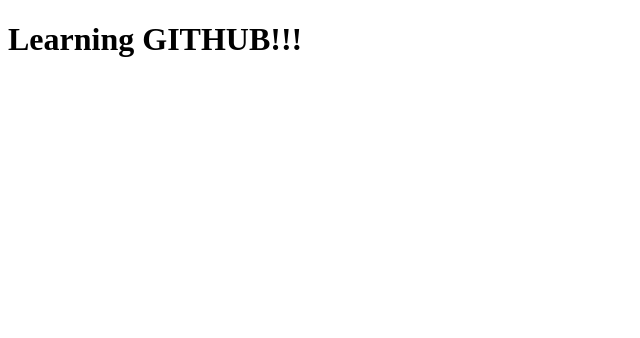
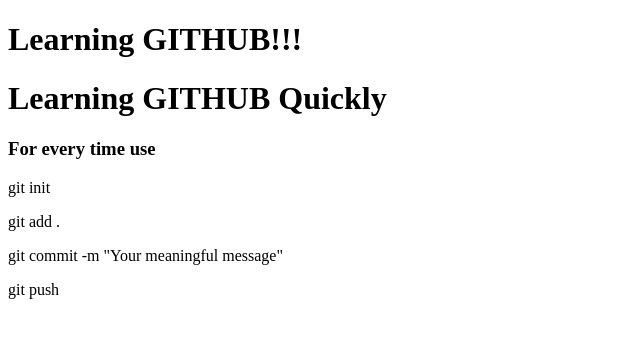
Before and after one commit to NeghlaTasfia/my-second-github, a plain HTML site: page index.html in a window 1280 px wide. Shown: the whole page, without its empty margins (0-640 px from the left). Drawn offline with Linux system fonts and the light colour scheme.

Commit message:
you added a command to push

```diff
--- a/index.html
+++ b/index.html
@@ -7,6 +7,14 @@
 </head>
 <body>
   <h1>Learning GITHUB!!!</h1>
+  <h1>Learning GITHUB Quickly</h1>
+  <div>
+    <h3>For every time use</h3>
+    <P>git init</P>
+    <p>git add .</p>
+    <P>git commit -m "Your meaningful message"</P>
+    <P>git push </P>
+  </div>
 
 </body>
 </html>
```
